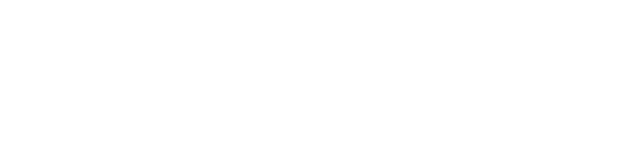
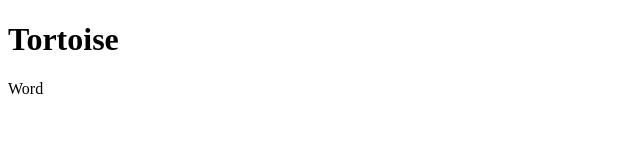
Before and after one commit to dibrai/dastan, a plain HTML site: page index.html in a window 1280 px wide. Shown: the whole page, without its empty margins (0-640 px from the left). Drawn offline with Linux system fonts and the light colour scheme.

Commit message:
added lines index.html

```diff
--- a/index.html
+++ b/index.html
@@ -1,9 +1,10 @@
 <!DOCTYPE html>
 <html>
 <head>
-	<title></title>
+	<title>Dastan Ybrai</title>
 </head>
 <body>
-
+	<h1>Tortoise</h1>
+	<p>Word</p>
 </body>
 </html>
```
